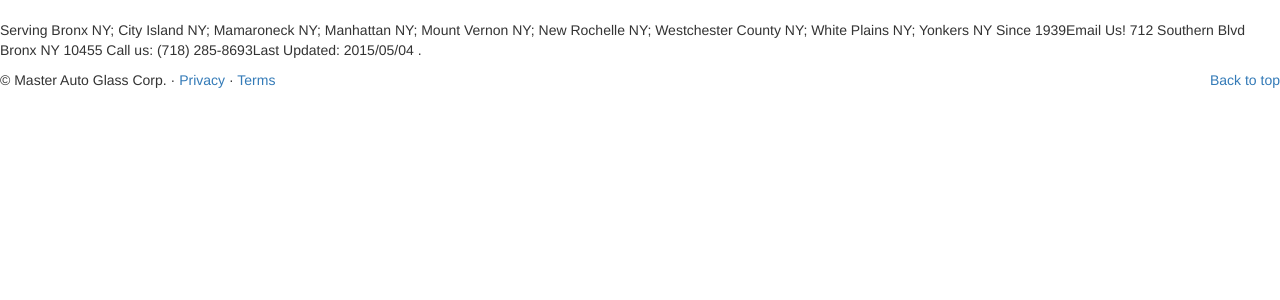
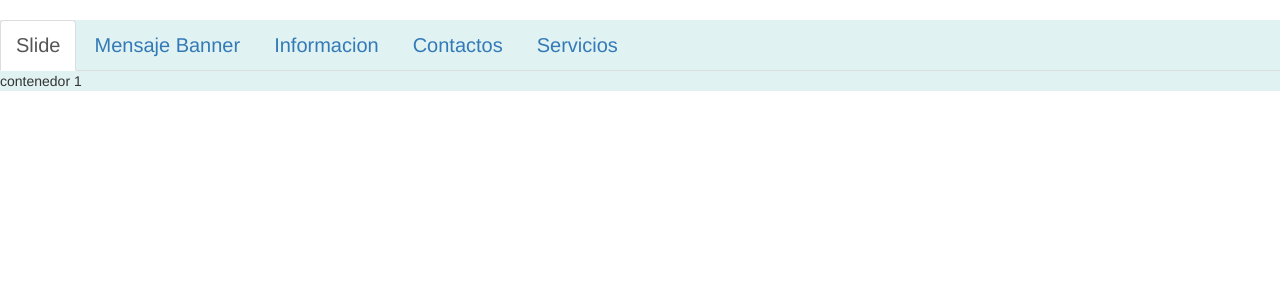
Before and after one commit to david97ly/masterautoglass, a Django app: page /conf in a window 1280 px wide. Shown: the part 54-354 px from the top of the page. Run offline with Django 3.2, Linux system fonts and the light colour scheme; parts of the project's set-up code (start-up, migrations or seed data) failed here and were passed over; some libraries are stand-ins or nearby versions.

Commit message:
con el tab agregado

```diff
--- a/glass/templates/cofiguraciones.html
+++ b/glass/templates/cofiguraciones.html
@@ -50,18 +50,34 @@
 
      <div class="row-fluid" id="contenedor">
 
+
+       <ul class="nav nav-tabs">
+            <li role="presentation" class="active"><a href="#slide" data-toggle="tab">Slide</a></li>
+            <li role="presentation"><a href="#mb" data-toggle="tab">Mensaje Banner</a></li>
+            <li role="presentation"><a href="#info" data-toggle="tab">Informacion</a></li>
+            <li role="presentation"><a href="#conta" data-toggle="tab">Contactos</a></li>
+            <li role="presentation"><a href="#servi" data-toggle="tab">Servicios</a></li>
+      </ul>
+
+       <div class="tab-content">
+           <div class="tab-pane fade in active" id="slide">
+             <p><span>contenedor 1</span></p>
+           </div>
+           <div class="tab-pane fade" id="info">
+                          <p><span>contenedor 1</span></p>
+           </div>
+           <div class="tab-pane fade" id="conta">
+                          <p><span>contenedor 1</span></p>
+           </div>
+           <div class="tab-pane fade" id="servi">
+                          <p><span>contenedor 1</span></p>
+           </div>
+       </div>
+
      </div>
 
 
-   <footer>
 
-        <p>Serving Bronx NY; City Island NY; Mamaroneck NY; Manhattan NY; Mount Vernon NY; New Rochelle NY; Westchester County NY; White Plains NY; Yonkers NY  Since 1939Email Us!
-712 Southern Blvd
-Bronx NY 10455
-Call us: (718) 285-8693Last Updated: 2015/05/04 .</p>
-        <p class="pull-right"><a href="#">Back to top</a></p>
-        <p>&copy; Master Auto Glass Corp. &middot; <a href="#">Privacy</a> &middot; <a href="#">Terms</a></p>
-      </footer>
 
 
     <script src="/static/js/jquery-1.2.6.min.js"></script>
```
